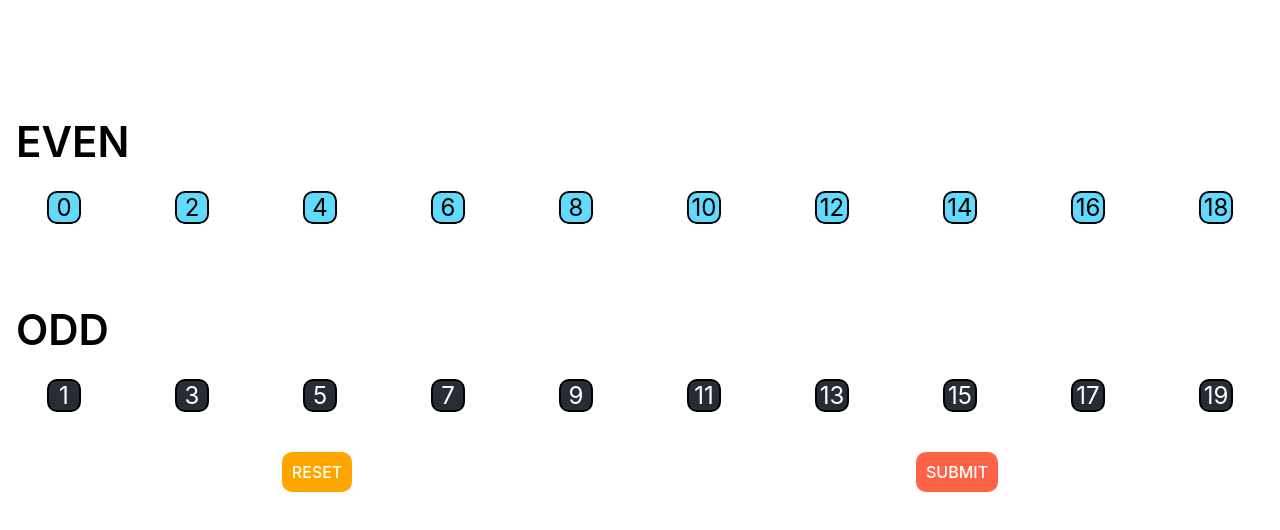
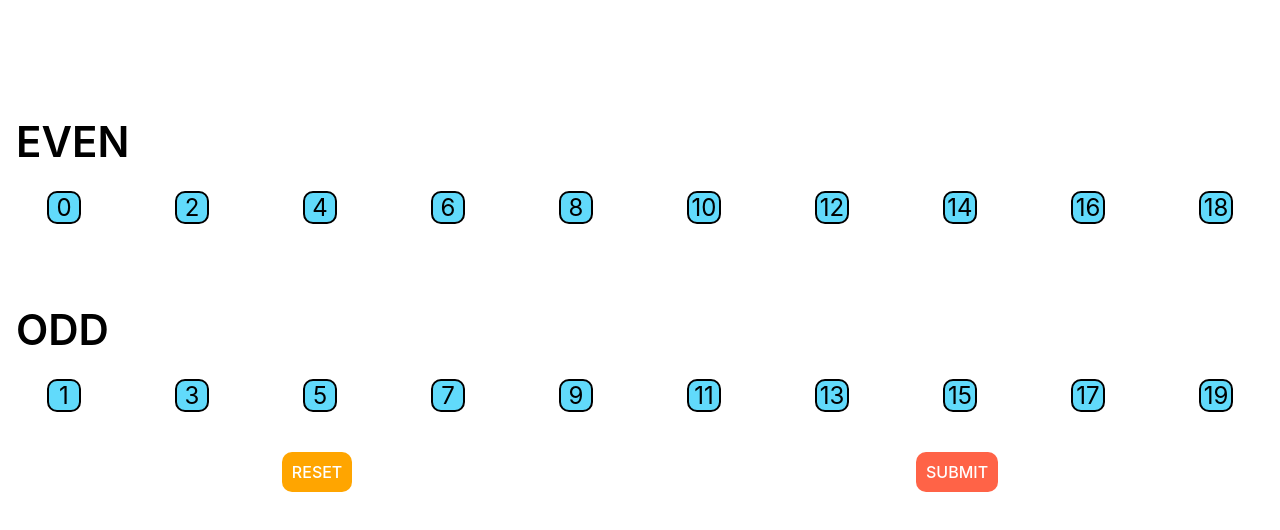
Before and after one commit to saurav0705/State-Retenetion-Redux, a React (Create React App) app: page / in a window 1280 px wide. Shown: the top 530 px of the page. Built offline with nearby package versions, Linux system fonts and the light colour scheme.

Commit message:
component breakdown

```diff
--- a/src/App.css
+++ b/src/App.css
@@ -36,6 +36,7 @@
   padding-bottom: 2vh;
   margin-left: 2vh;
   font-weight: 600;
+  text-transform: uppercase;
 }
 
 .tile{
--- a/src/App.js
+++ b/src/App.js
@@ -1,6 +1,8 @@
 import React, { useState,useEffect } from 'react';
 import './App.css';
 import { connect} from 'react-redux'
+import ListComponent from './components/ListComponent';
+import ButtonContainer from './components/ButtonContainer';
 
 function App(props) {
   const [message,setMessage] = useState('');
@@ -12,31 +14,27 @@ function App(props) {
     <div className="App">
       <div className="flex">
       <div className="message">{message}</div>
-        <div className="heading">EVEN</div>
-        <div className="left">
+      <ListComponent
+        heading="even"
+        cards={cards}
+        display={(val) => val*2}
+        select={(val) => props.select(val)}
+        data={props.data}
 
-        {cards.map(card => {
-          return(
-          <div className={props.data[card*2] ?"tile selected":"tile left-tile"} onClick={()=>props.select(card*2)} key={card*2}>{card*2}</div>
-          )
-        })}
-        </div>
-        <div className="heading">ODD</div>
-        <div className="right ">
-        {cards.map(card => {
-          return(
-          <div className={props.data[(card*2)+1] ? "tile selected":"tile right-tile"} onClick={()=>props.select((card*2) + 1)} key={(card*2) + 1}>{(card*2) + 1}</div>
-          )
-        })}
-        </div>
-        <div className="button-container">
-        <div className="button reset" onClick={() => {props.reset();setMessage('reset was successfull')}}>
-            RESET
-          </div>
-          <div className="button submit" onClick={() => {props.submit();setMessage('submit was successfull')}}>
-            Submit
-          </div>
-        </div>
+      />
+      <ListComponent
+        heading="odd"
+        cards={cards}
+        display={(val) => 2*val +1}
+        select={(val) => props.select(val)}
+        data={props.data}
+
+      />
+        <ButtonContainer
+        submit={()=> props.submit()}
+        reset={()=>props.reset()}
+        setMessage={(msg)=>setMessage(msg)}
+        />
       </div>
 
 
--- /dev/null
+++ b/src/components/ButtonContainer.js
@@ -0,0 +1,16 @@
+import React from 'react';
+
+const ButtonContainer = (props) => {
+    return (
+        <div className="button-container">
+        <div className="button reset" onClick={() => {props.reset();props.setMessage('reset was successfull')}}>
+            RESET
+          </div>
+          <div className="button submit" onClick={() => {props.submit();props.setMessage('submit was successfull')}}>
+            Submit
+          </div>
+        </div>
+    );
+};
+
+export default ButtonContainer;
--- /dev/null
+++ b/src/components/ListComponent.js
@@ -0,0 +1,20 @@
+import React from 'react';
+
+
+const ListComponent = (props) => {
+    return (
+        <div>
+            <div className="heading">{props.heading}</div>
+        <div className="left">
+
+        {props.cards.map(card => {
+          return(
+          <div className={props.data[props.display(card)] ?"tile selected":"tile left-tile"} onClick={()=>props.select(props.display(card))} key={props.display(card)}>{props.display(card)}</div>
+          )
+        })}
+        </div>
+        </div>
+    );
+};
+
+export default ListComponent;
```
Also changed, not shown: 1 other file (tests, documents, lock files or other folders).
